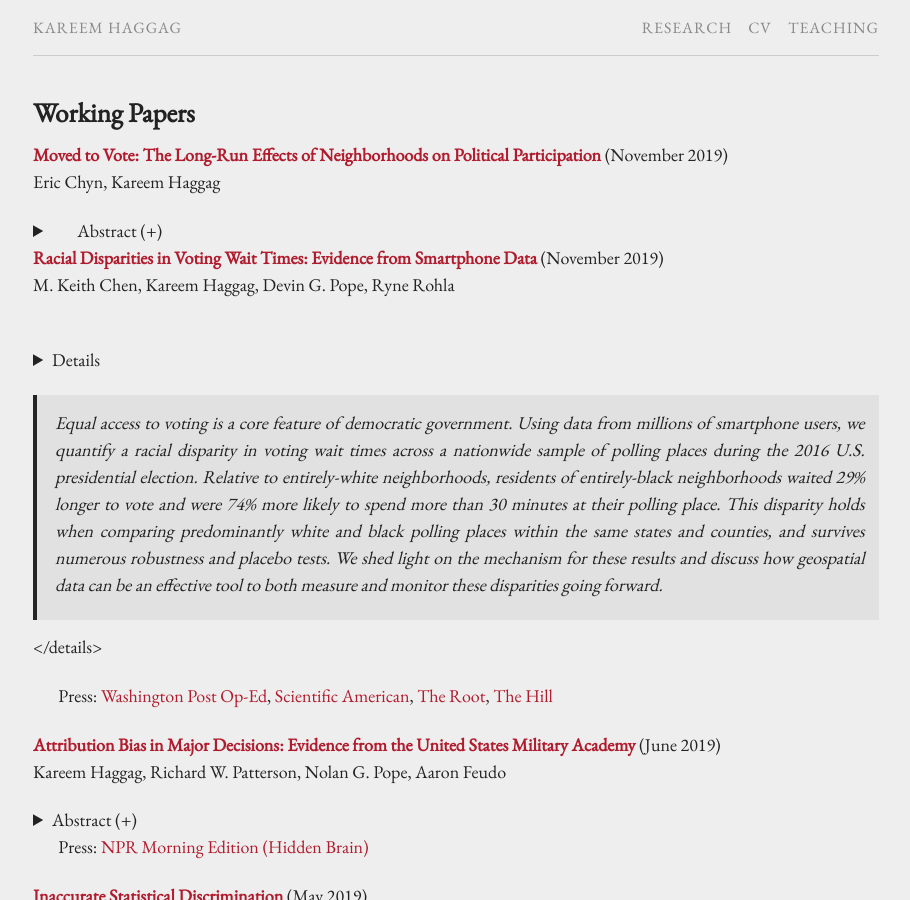
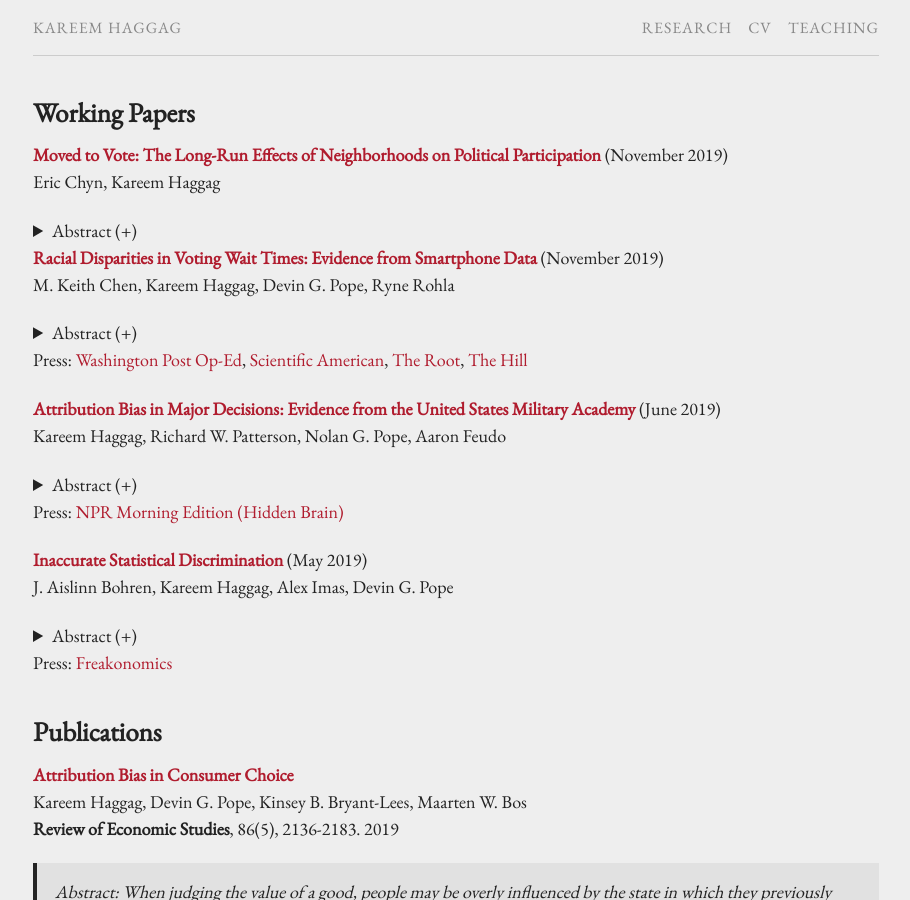
Before and after one commit to kareemhaggag/kareemhaggag.github.io, a Jekyll site: the page built from research.md, in a window 1280 px wide and 900 px high. Shown: the whole window, without its empty margins (184-1094 px from the left). Built offline with Jekyll 4.4.1, drawn with Linux system fonts in a browser that asks for light colours; our own code applies the rules of GitHub Pages for plain Markdown files; some of the changed lines change nothing that is shown.

Commit message:
Update abstracts

```diff
--- a/research.md
+++ b/research.md
@@ -6,22 +6,21 @@ permalink: /research/
 
 **[Moved to Vote: The Long-Run Effects of Neighborhoods on Political Participation](/f/Moved_to_Vote.pdf)** (November 2019)<br />
 Eric Chyn, Kareem Haggag<br />
-<details><summary> &nbsp;&nbsp;&nbsp;&nbsp;&nbsp;&nbsp; Abstract (+)</summary>
-		<blockquote>
-			<p align="justify"> How does one's childhood neighborhood shape political engagement later in life? We leverage a natural experiment that moved children out of disadvantaged neighborhoods to study effects on their voting behavior more than a decade later. Using linked administrative data, we find that children who were displaced by public housing demolitions and moved using housing vouchers are 12 percent (3.3 percentage points) more likely to vote in adulthood, relative to their non-displaced peers. We argue that this result is unlikely to be driven by changes in incarceration or in their parents' outcomes, but rather by improvements in education and labor market outcomes, and perhaps by socialization. These results suggest that, in addition to reducing economic inequality, housing assistance programs that improve one's childhood neighborhood may be a useful tool in reducing inequality in political participation. <br /></p>
-		</blockquote>
-	</details>
+<details><summary> Abstract (+)</summary>
+<blockquote>
+<p align="justify"> How does one's childhood neighborhood shape political engagement later in life? We leverage a natural experiment that moved children out of disadvantaged neighborhoods to study effects on their voting behavior more than a decade later. Using linked administrative data, we find that children who were displaced by public housing demolitions and moved using housing vouchers are 12 percent (3.3 percentage points) more likely to vote in adulthood, relative to their non-displaced peers. We argue that this result is unlikely to be driven by changes in incarceration or in their parents' outcomes, but rather by improvements in education and labor market outcomes, and perhaps by socialization. These results suggest that, in addition to reducing economic inequality, housing assistance programs that improve one's childhood neighborhood may be a useful tool in reducing inequality in political participation. <br /></p> </blockquote>
+</details>
 
 
 
 **[Racial Disparities in Voting Wait Times: Evidence from Smartphone Data](/f/Racial_Disparities_in_Voting_Wait_Times.pdf)** (November 2019)<br />
 M. Keith Chen, Kareem Haggag, Devin G. Pope, Ryne Rohla<br />
-&nbsp;&nbsp;&nbsp;&nbsp;&nbsp;&nbsp;<details><summary>Abstract (+)</summary>
+<details><summary>Abstract (+)</summary>
 <blockquote>
 <p align="justify"> Equal access to voting is a core feature of democratic government. Using data from millions of smartphone users, we quantify a racial disparity in voting wait times across a nationwide sample of polling places during the 2016 U.S. presidential election. Relative to entirely-white neighborhoods, residents of entirely-black neighborhoods waited 29% longer to vote and were 74% more likely to spend more than 30 minutes at their polling place. This disparity holds when comparing predominantly white and black polling places within the same states and counties, and survives numerous robustness and placebo tests. We shed light on the mechanism for these results and discuss how geospatial data can be an effective tool to both measure and monitor these disparities going forward. <br /></p> </blockquote>
 </details>
 
-&nbsp;&nbsp;&nbsp;&nbsp;&nbsp;&nbsp; Press: [Washington Post Op-Ed](https://www.washingtonpost.com/opinions/there-are-stark-racial-disparities-in-voting-times-heres-how-to-fix-them/2019/12/16/5fb4948a-1c5b-11ea-b4c1-fd0d91b60d9e_story.html), [Scientific American](https://www.scientificamerican.com/article/smartphone-data-show-voters-in-black-neighborhoods-wait-longer1/), [The Root](https://www.theroot.com/study-black-people-wait-longer-to-vote-1838853772), [The Hill](https://thehill.com/homenews/campaign/460965-study-voters-in-black-neighborhoods-face-longer-wait-times)
+Press: [Washington Post Op-Ed](https://www.washingtonpost.com/opinions/there-are-stark-racial-disparities-in-voting-times-heres-how-to-fix-them/2019/12/16/5fb4948a-1c5b-11ea-b4c1-fd0d91b60d9e_story.html), [Scientific American](https://www.scientificamerican.com/article/smartphone-data-show-voters-in-black-neighborhoods-wait-longer1/), [The Root](https://www.theroot.com/study-black-people-wait-longer-to-vote-1838853772), [The Hill](https://thehill.com/homenews/campaign/460965-study-voters-in-black-neighborhoods-face-longer-wait-times)
 
 
 
@@ -32,7 +31,7 @@ M. Keith Chen, Kareem Haggag, Devin G. Pope, Ryne Rohla<br />
 <p align="justify"> Using administrative data, we study the role of attribution bias in a high-stakes, consequential decision: the choice of a college major. Specifically, we examine the influence of fatigue experienced during exposure to a general education course on whether students choose the major corresponding to that course. To do so, we exploit the conditional random assignment of student course schedules at the United States Military Academy. We find that students who are assigned to an early morning (7:30 AM) section of a general education course are roughly 10% less likely to major in that subject, relative to students assigned to a later time slot for the course. We find similar effects for fatigue generated by having one or more back-to-back courses immediately prior to a general education course that starts later in the day. Finally, we demonstrate that the pattern of results is consistent with attribution bias and difficult to reconcile with competing explanations. <br /></p> </blockquote>
 </details>
 
-&nbsp;&nbsp;&nbsp;&nbsp;&nbsp;&nbsp; Press: [NPR Morning Edition (Hidden Brain)](https://www.npr.org/2020/01/02/792976377/hidden-brain-the-way-you-feel-may-shape-the-way-you-think-about-your-job)
+Press: [NPR Morning Edition (Hidden Brain)](https://www.npr.org/2020/01/02/792976377/hidden-brain-the-way-you-feel-may-shape-the-way-you-think-about-your-job)
 
 
 
@@ -43,7 +42,7 @@ M. Keith Chen, Kareem Haggag, Devin G. Pope, Ryne Rohla<br />
 <p align="justify"> Discrimination has been widely studied in economics and other disciplines. In addition to identifying evidence of discrimination, economists often categorize the source of discrimination as either taste-based or statistical. Categorizing discrimination in this way can be valuable for policy design and welfare analysis. We argue that a further categorization is important and needed. Specifically, in many situations economic agents may have inaccurate beliefs about the expected productivity or performance of a social group. This motivates our proposed distinction between accurate (based on correct beliefs) and inaccurate (based on incorrect beliefs) statistical discrimination. We do a thorough review of the discrimination literature and argue that this distinction is rarely discussed. Using an online experiment, we illustrate how to identify accurate versus inaccurate statistical discrimination. We show that ignoring this distinction – as is often the case in the discrimination literature – can lead to erroneous interpretations of the motives and implications of discriminatory behavior. In particular, when not explicitly accounted for, inaccurate statistical discrimination can be mistaken for taste-based discrimination, accurate statistical discrimination, or a combination of the two. <br /></p> </blockquote>
 </details>
 
-&nbsp;&nbsp;&nbsp;&nbsp;&nbsp;&nbsp; Press: [Freakonomics](http://freakonomics.com/podcast/princess/)
+Press: [Freakonomics](http://freakonomics.com/podcast/princess/)
 
 
 
```
